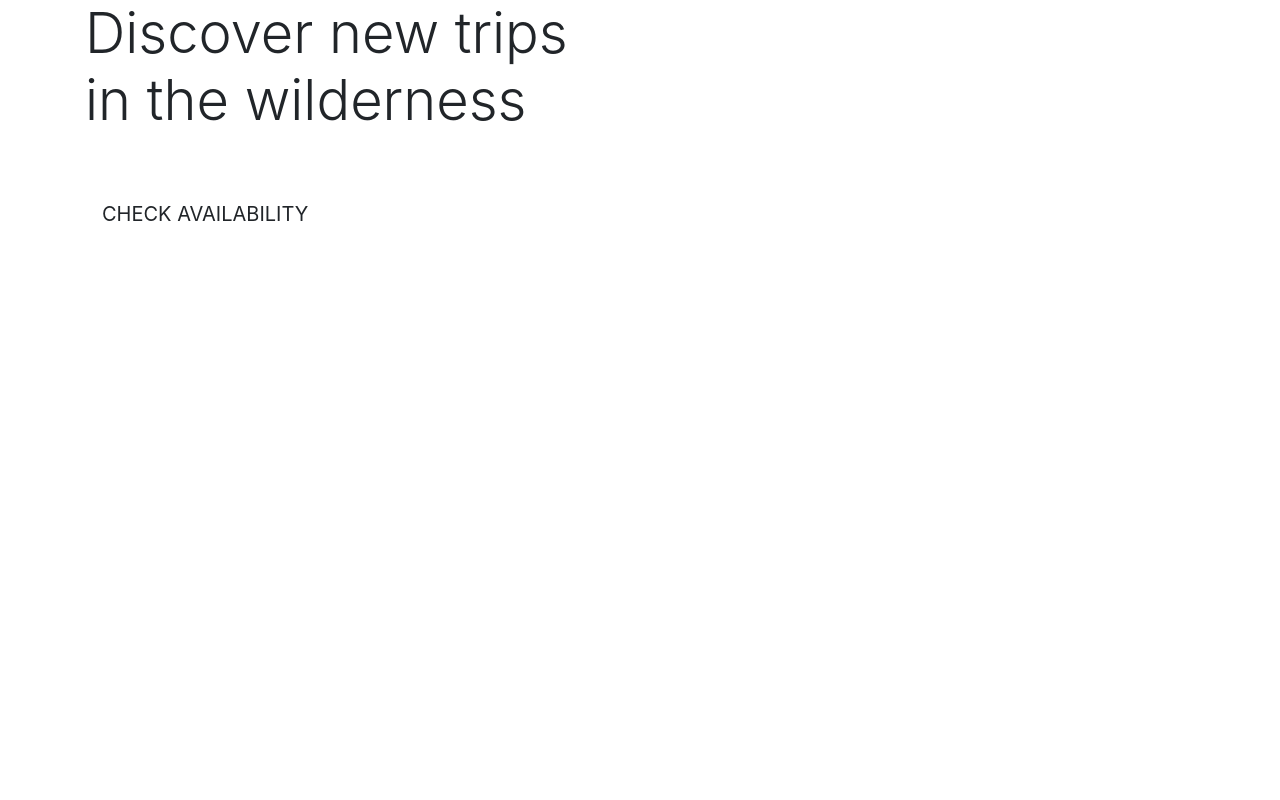
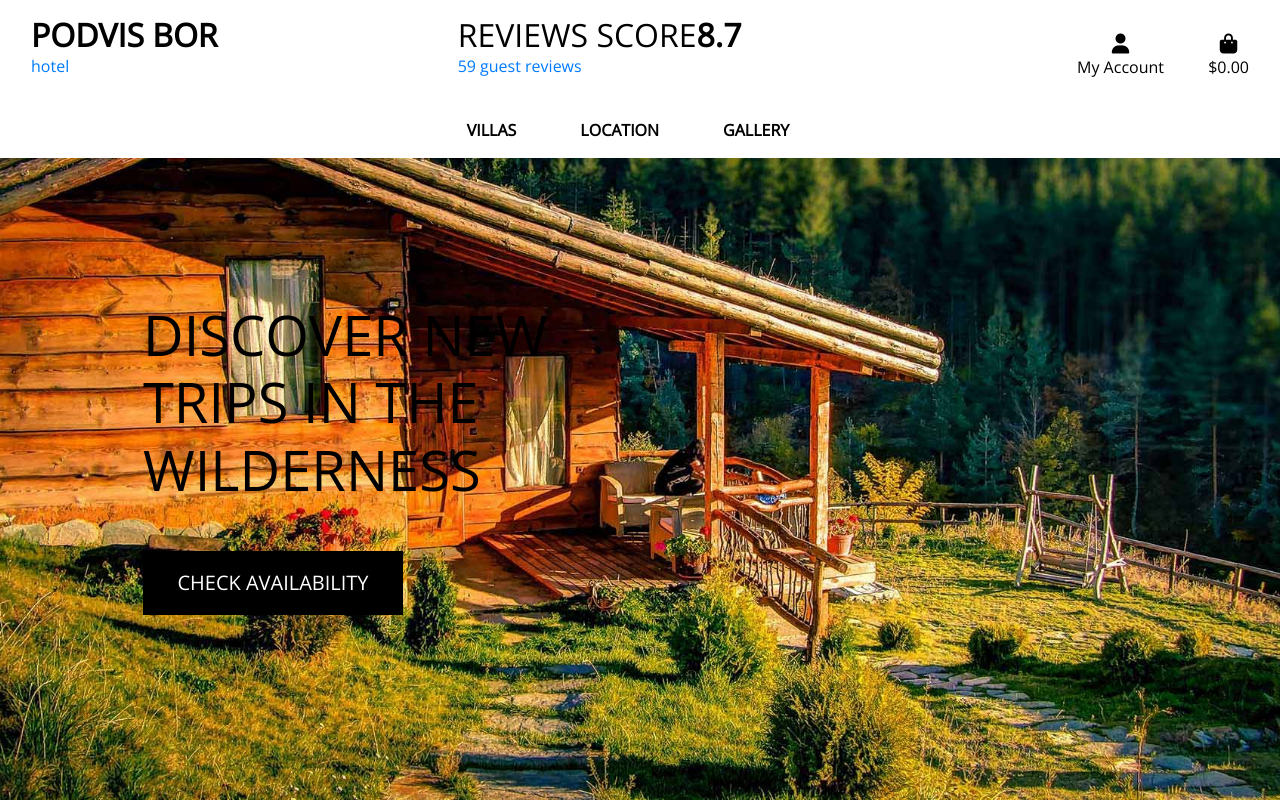
Before and after one commit to podvistorcheto/hotel-reservations-app, a Django app: page / in a window 1280 px wide. Run offline with Django 3.2, Linux system fonts and the light colour scheme; some libraries are stand-ins or nearby versions.

Commit message:
09-Main site navigation added

```diff
--- /dev/null
+++ b/static/css/main.css
@@ -0,0 +1,81 @@
+html {
+    height: 100%;
+}
+
+body {
+    background: url('/media/backgroun_villa.jpg') no-repeat center center fixed;
+    background-size: cover;
+    height: calc(100vh - 164px);
+    color: #555;
+    font-family: 'Open Sans', sans-serif;
+}
+
+/* from Bulma */
+.icon {
+    align-items: center;
+    display: inline-flex;
+    justify-content: center;
+    height: 1.5rem;
+    width: 1.5rem;
+}
+
+.logo-font {
+    text-transform: uppercase;
+}
+
+.main-logo-link {
+    width: fit-content;
+}
+
+.shop-now-button {
+    background: black;
+    color: white;
+    min-width: 260px;
+}
+
+.btn-black {
+    background: black;
+    color: white;
+}
+
+.shop-now-button:hover,
+.shop-now-button:active,
+.shop-now-button:focus,
+.btn-black:hover,
+.btn-black:active,
+.btn-black:focus {
+    background: #222;
+    color: white;
+}
+
+.text-black {
+    color: #000 !important;
+}
+
+.border-black {
+    border: 1px solid black !important;
+}
+
+/* -------------------------------- Media Queries */
+
+/* Slightly larger container on xl screens */
+@media (min-width: 1200px) {
+  .container {
+    max-width: 80%;
+  }
+}
+
+/* fixed top navbar only on medium and up */
+@media (min-width: 992px) {
+    .fixed-top-desktop-only {
+        position: fixed;
+        top: 0;
+        right: 0;
+        left: 0;
+        z-index: 1030;
+    }
+
+    .header-container {
+        padding-top: 164px;
+    }
+}
--- a/templates/base.html
+++ b/templates/base.html
@@ -15,12 +15,15 @@
 
     {% block corecss %}
         <link rel="stylesheet" href="https://stackpath.bootstrapcdn.com/bootstrap/4.4.1/css/bootstrap.min.css" integrity="sha384-Vkoo8x4CGsO3+Hhxv8T/Q5PaXtkKtu6ug5TOeNV6gBiFeWPGFN9MuhOf23Q9Ifjh" crossorigin="anonymous">
+        <link href="https://fonts.googleapis.com/css2?family=Open+Sans:wght@300&display=swap" rel="stylesheet">
+        <link href="{% static 'css/main.css' %}" rel="stylesheet" type="text/css">
     {% endblock %}
 
     {% block extra_css %}
     {% endblock %}
 
     {% block corejs %}
+        <script src="https://kit.fontawesome.com/68e72e7215.js" crossorigin="anonymous"></script>
         <script src="https://code.jquery.com/jquery-3.4.1.slim.min.js" integrity="sha384-J6qa4849blE2+poT4WnyKhv5vZF5SrPo0iEjwBvKU7imGFAV0wwj1yYfoRSJoZ+n" crossorigin="anonymous"></script>
         <script src="https://cdn.jsdelivr.net/npm/popper.js@1.16.0/dist/umd/popper.min.js" integrity="sha384-Q6E9RHvbIyZFJoft+2mJbHaEWldlvI9IOYy5n3zV9zzTtmI3UksdQRVvoxMfooAo" crossorigin="anonymous"></script>
         <script src="https://stackpath.bootstrapcdn.com/bootstrap/4.4.1/js/bootstrap.min.js" integrity="sha384-wfSDF2E50Y2D1uUdj0O3uMBJnjuUD4Ih7YwaYd1iqfktj0Uod8GCExl3Og8ifwB6" crossorigin="anonymous"></script>
@@ -32,7 +35,72 @@
     <title>Podvis Bor {% block extra_title %}{% endblock %}</title>
   </head>
   <body>
-    <header class="container-fluid fixed-top"></header>
+    <header class="container-fluid fixed-top">
+         <div id="topnav" class="row bg-white pt-lg-2 d-none d-lg-flex">
+            <div class="col-12 col-lg-4 my-auto py-1 py-lg-0 text-center text-lg-left">
+                <a href="{% url 'home' %}" class="nav-link main-logo-link">
+                    <h2 class="logo-font text-black my-0"><strong>Podvis Bor</strong></h2>
+                    <p>hotel</p>
+                </a>
+            </div>
+            <div class="col-12 col-lg-4 my-auto py-1 py-lg-0">
+                                <a href="#" class="nav-link main-logo-link">
+                    <h2 class="logo-font text-black my-0">Reviews Score<strong>8.7</strong></h2>
+                    <p>59 guest reviews</p>
+                </a>
+            </div>
+            <div class="col-12 col-lg-4 my-auto py-1 py-lg-0">
+                <ul class="list-inline list-unstyled text-center text-lg-right my-0">
+                    <li class="list-inline-item dropdown">
+                        <a class="text-black nav-link" href="#" id="user-options" data-toggle="dropdown" aria-haspopup="true" aria-expanded="false">
+                            <div class="text-center">
+                                <div><i class="fas fa-user fa-lg"></i></div>
+                                <p class="my-0">My Account</p>
+                            </div>
+                        </a>
+                        <div class="dropdown-menu border-0" aria-labelledby="user-options">
+                            {% if request.user.is_authenticated %}
+                                {% if request.user.is_superuser %}
+                                    <a href="" class="dropdown-item">Availability Management</a>
+                                {% endif %}
+                                <a href="" class="dropdown-item">My Account</a>
+                                <a href="{% url 'account_logout' %}" class="dropdown-item">Logout</a>
+                            {% else %}
+                                <a href="{% url 'account_signup' %}" class="dropdown-item">Register</a>
+                                <a href="{% url 'account_login' %}" class="dropdown-item">Login</a>
+                            {% endif %}
+                        </div>
+                    </li>
+                    <li class="list-inline-item">
+                        <a class="{% if grand_total %}text-info font-weight-bold{% else %}text-black{% endif %} nav-link" href="">
+                            <div class="text-center">
+                                <div><i class="fas fa-shopping-bag fa-lg"></i></div>
+                                <p class="my-0">
+                                    {% if grand_total %}
+                                        ${{ grand_total|floatformat:2 }}
+                                    {% else %}
+                                        $0.00
+                                    {% endif %}
+                                </p>
+                            </div>
+                        </a>
+                    </li>
+                </ul>
+            </div>
+        </div>
+           <div class="row bg-white">
+            <nav class="navbar navbar-expand-lg navbar-light w-100">
+                <button class="navbar-toggler" type="button" data-toggle="collapse" data-target="#main-nav" aria-controls="main-nav" aria-expanded="false" aria-label="Toggle navigation">
+                    <span class="navbar-toggler-icon"></span>
+                </button>
+                {% include 'includes/mobile-top-header.html' %}
+                {% include 'includes/main-nav.html' %}
+            </nav>
+        </div>
+        <div id="delivery-banner" class="row text-center">
+            <div class="col bg-black text-white">
+            </div>
+    </header>
 
     {% if messages %}
         <div class="message-container"></div>
--- /dev/null
+++ b/templates/includes/main-nav.html
@@ -0,0 +1,21 @@
+<div class="collapse navbar-collapse" id="main-nav">
+    <ul class="navbar-nav w-auto mx-auto">
+        <li class="nav-item dropdown">
+            <a class="logo-font font-weight-bold nav-link text-black mr-5" href="#" id="all-products-link" data-toggle="dropdown" aria-haspopup="true" aria-expanded="false">
+                Villas
+            </a>
+        </li>
+        <li class="nav-item dropdown">
+            <a class="logo-font font-weight-bold nav-link text-black mr-5" href="#" id="clothing-link" data-toggle="dropdown" aria-haspopup="true" aria-expanded="false">
+                Location
+            </a>
+        </li>
+
+        <li class="nav-item dropdown">
+            <a class="logo-font font-weight-bold nav-link text-black mr-5" href="#" id="homeware-link" data-toggle="dropdown" aria-haspopup="true" aria-expanded="false">
+                Gallery
+            </a>
+        </li>
+
+    </ul>
+</div>
--- /dev/null
+++ b/templates/includes/mobile-top-header.html
@@ -0,0 +1,49 @@
+<li class="list-inline-item">
+        <a class="text-black nav-link d-block d-lg-none" href="#" id="mobile-search" data-toggle="dropdown" aria-haspopup="true" aria-expanded="false">
+        <div class="text-center">
+            <div><i class="fas fa-search"></i></div>
+            <p class="my-0">Reviews</p>
+        </div>
+    </a>
+
+    <div class="dropdown-menu border-0 w-100 p-3 rounded-0 my-0" aria-labelledby="mobile-search">
+        <a href="#" class="nav-link main-logo-link">
+            <h2 class="logo-font text-black my-0">Reviews Score<strong>8.7</strong></h2>
+            <p>59 guest reviews</p>
+        </a>
+    </div>
+</li>
+<li class="list-inline-item dropdown">
+    <a class="text-black nav-link d-block d-lg-none" href="#" id="user-options" data-toggle="dropdown" aria-haspopup="true" aria-expanded="false">
+        <div class="text-center">
+            <div><i class="fas fa-user fa-lg"></i></div>
+            <p class="my-0">My Account</p>
+        </div>
+    </a>
+    <div class="dropdown-menu border-0" aria-labelledby="user-options">
+        {% if request.user.is_authenticated %}
+            {% if request.user.is_superuser %}
+                <a href="{% url 'account_logout' %}" class="dropdown-item">Availability Management</a>
+            {% endif %}
+            <a href="#" class="dropdown-item">My Profile</a>
+            <a href="{% url 'account_logout' %}" class="dropdown-item">Logout</a>
+        {% else %}
+            <a href="{% url 'account_signup' %}" class="dropdown-item">Register</a>
+            <a href="{% url 'account_login' %}" class="dropdown-item">Login</a>
+        {% endif %}
+    </div>
+</li>
+<li class="list-inline-item">
+    <a class="{% if grand_total %}text-primary font-weight-bold{% else %}text-black{% endif %} nav-link d-block d-lg-none" href="">
+        <div class="text-center">
+            <div><i class="fas fa-shopping-bag fa-lg"></i></div>
+            <p class="my-0">
+                {% if grand_total %}
+                    ${{ grand_total|floatformat:2 }}
+                {% else %}
+                    $0.00
+                {% endif %}
+            </p>
+        </div>
+    </a>
+</li>
```
